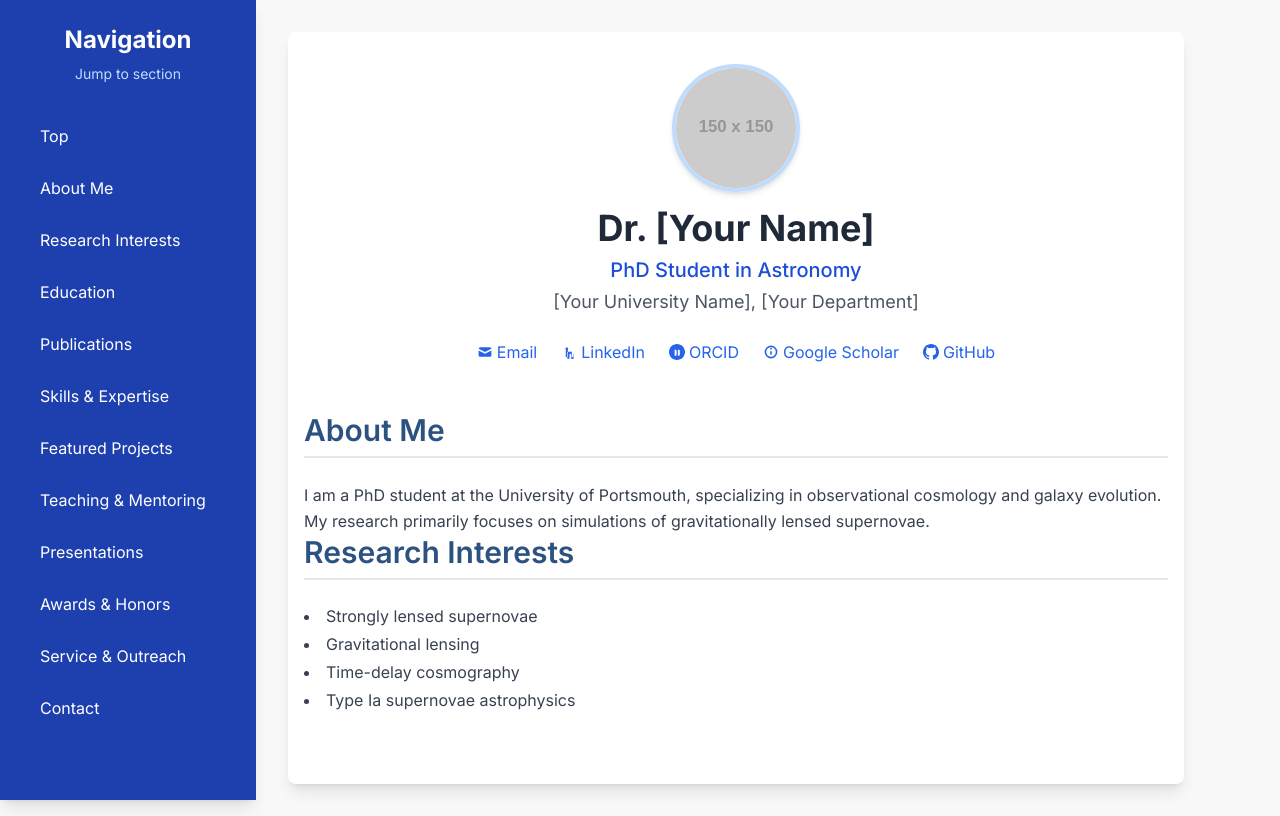
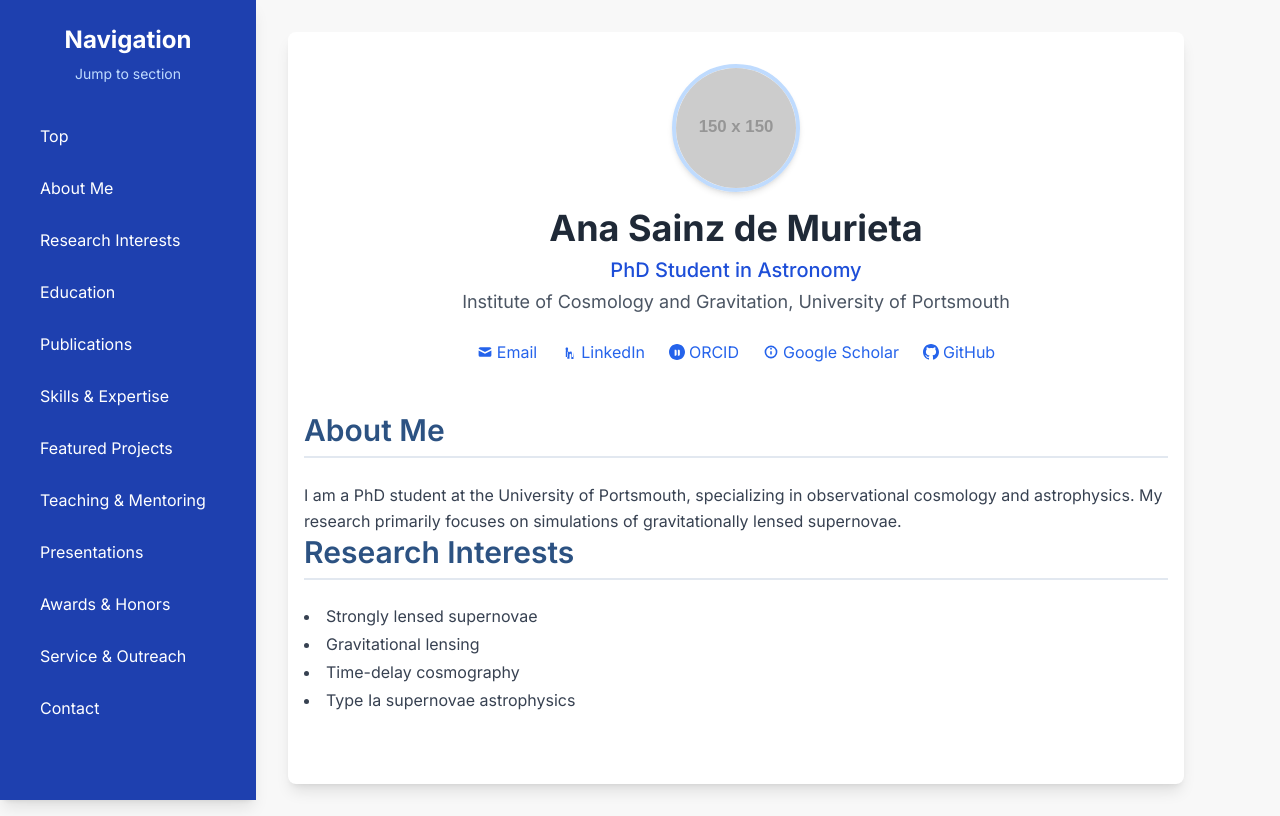
Before and after one commit to anasdm/anasdm.github.io, a plain HTML site: page index.html in a window 1280 px wide. Drawn offline with nearby package versions, Linux system fonts and the light colour scheme; placeholder pictures from the web are drawn by us.

Commit message:
Update index.html

```diff
--- a/index.html
+++ b/index.html
@@ -75,9 +75,9 @@
                 <div class="flex flex-col items-center mb-6">
                     <!-- Professional Photo Placeholder -->
                     <img src="https://placehold.co/150x150/a0aec0/ffffff?text=Your+Photo" alt="Your Professional Photo" class="w-32 h-32 rounded-full object-cover border-4 border-blue-200 shadow-md mb-4">
-                    <h1 class="text-4xl font-bold text-gray-800 mb-2">Dr. [Your Name]</h1>
+                    <h1 class="text-4xl font-bold text-gray-800 mb-2">Ana Sainz de Murieta</h1>
                     <p class="text-xl text-blue-700 font-medium">PhD Student in Astronomy</p>
-                    <p class="text-lg text-gray-600 mt-1">[Your University Name], [Your Department]</p>
+                    <p class="text-lg text-gray-600 mt-1">Institute of Cosmology and Gravitation, University of Portsmouth</p>
                 </div>
                 <p class="text-gray-700 text-lg max-w-2xl mx-auto leading-relaxed">
 
@@ -110,7 +110,7 @@
             <section id="about-me" class="mb-10">
                 <h2 class="text-3xl font-semibold section-heading">About Me</h2>
                 <p class="text-gray-700 leading-relaxed">
-                    I am a PhD student at the University of Portsmouth, specializing in observational cosmology and galaxy evolution. My research primarily focuses on simulations of gravitationally lensed supernovae.
+                    I am a PhD student at the University of Portsmouth, specializing in observational cosmology and astrophysics. My research primarily focuses on simulations of gravitationally lensed supernovae.
 
             <!-- 3. Research Interests -->
             <section id="research-interests" class="mb-10">
```
